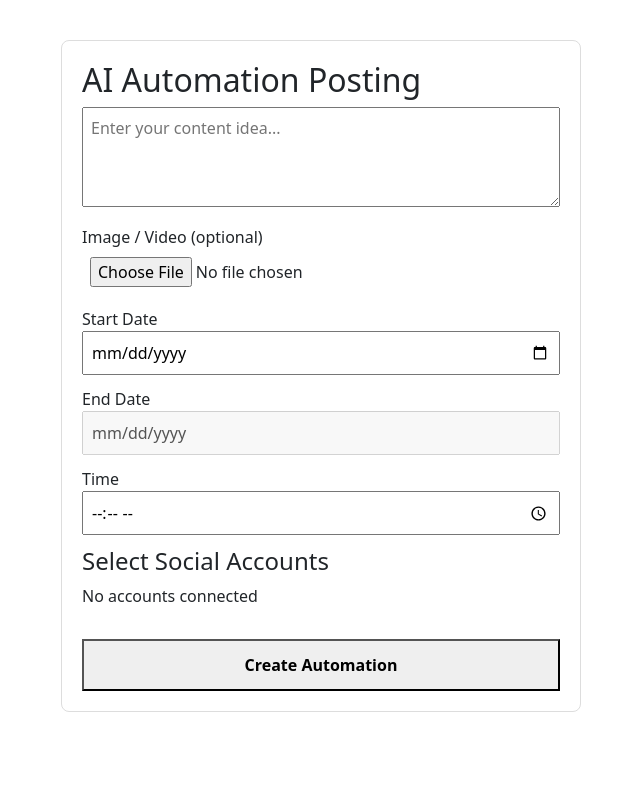
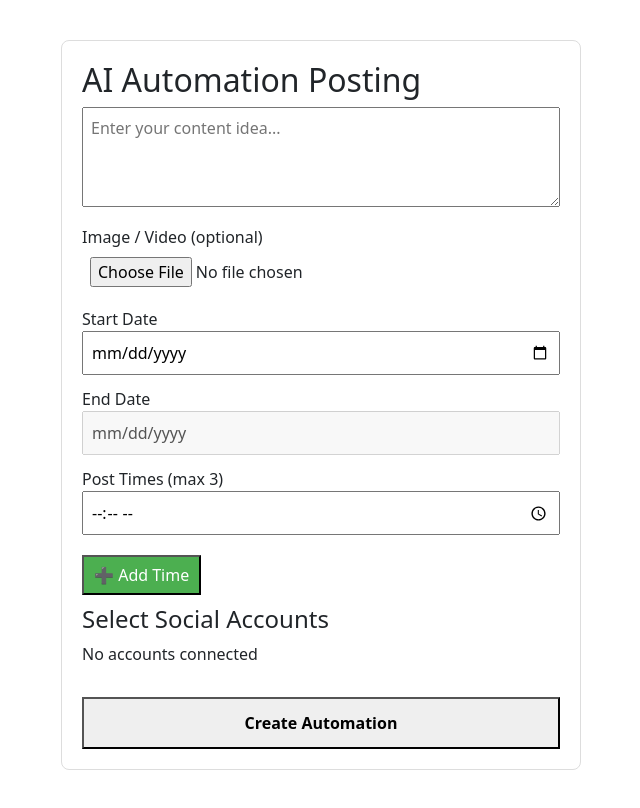
Before and after one commit to SwethaPodhila/automatedpostingsfrontend, a React (Create React App) app: page /manualPosting in a window 1280 px wide. Shown: the whole page, without its empty margins (319-959 px from the left). Built offline with nearby package versions, Linux system fonts and the light colour scheme.

Commit message:
frontend manual

```diff
--- a/src/pages/ManualPosting.jsx
+++ b/src/pages/ManualPosting.jsx
@@ -10,6 +10,21 @@ const ManualPosting = () => {
     const [selectedAccounts, setSelectedAccounts] = useState([]);
     const [loading, setLoading] = useState(false);
     const [mediaFile, setMediaFile] = useState(null);
+
+    const [times, setTimes] = useState([""]); // default 1 time input
+
+    const addTime = () => {
+        if (times.length >= 3) {
+            alert("Maximum 3 times per day allowed");
+            return;
+        }
+        setTimes([...times, ""]);
+    };
+
+    const removeTime = (index) => {
+        setTimes(times.filter((_, i) => i !== index));
+    };
+
 
     const handleFileChange = (e) => {
         const file = e.target.files[0];
@@ -86,13 +101,6 @@ const ManualPosting = () => {
        UI
     ======================== */
 
-    const PLATFORM_APIS = {
-        facebook: "http://localhost:5000/social/publish/facebook",
-        instagram: "http://localhost:5000/social/publish/instagram",
-        twitter: "http://localhost:5000/api/twitter/post",
-        linkedin: "http://localhost:5000/api/linkedin/post",
-    };
-
     const submitAutomation = async () => {
         if (!prompt || selectedAccounts.length === 0) {
             alert("Please fill all required fields");
@@ -103,52 +111,60 @@ const ManualPosting = () => {
             setLoading(true);
 
             const groupedAccounts = groupAccountsByPlatform();
+            const userId = localStorage.getItem("userId");
 
             const requests = Object.entries(groupedAccounts).map(
-                async ([platform, accountIds]) => {
+                async ([platform, pageIds]) => {
 
                     const formData = new FormData();
-                    formData.append("prompt", prompt);
-                    formData.append("startDate", startDate);
-                    formData.append("endDate", endDate);
-                    formData.append("time", time);
-                    formData.append("accounts", JSON.stringify(accountIds));
+
+                    formData.append("platform", platform);
+                    formData.append("userId", userId);
+                    formData.append("message", prompt);
+                    formData.append("pageIds", JSON.stringify(pageIds)); // 🔥 SEND ARRAY
+
+                    const validTimes = times.filter(t => t); // empty array allowed
+
+                    formData.append("times", JSON.stringify(validTimes)); // [] ok
+                    formData.append("startDate", startDate || "");
+                    formData.append("endDate", endDate || "");
 
                     if (mediaFile) {
                         formData.append("media", mediaFile);
                     }
 
-                    const apiUrl = PLATFORM_APIS[platform];
-                    if (!apiUrl) return;
-
-                    return axios.post(apiUrl, formData, {
-                        headers: { "Content-Type": "multipart/form-data" }
-                    });
+                    return axios.post(
+                        "http://localhost:5000/automation/publish",
+                        formData,
+                        {
+                            headers: { "Content-Type": "multipart/form-data" }
+                        }
+                    );
                 }
             );
 
             await Promise.all(requests);
-
-            alert("Posts scheduled for selected platforms ✅");
+            alert("Posts scheduled for all selected pages ✅");
 
         } catch (error) {
-            console.error(error);
+            console.error("Automation error:", error);
             alert("Failed to create automation ❌");
         } finally {
             setLoading(false);
         }
     };
 
-
     const groupAccountsByPlatform = () => {
         return selectedAccounts.reduce((acc, accountId) => {
-            const account = accounts.find((a) => a._id === accountId);
+            const account = accounts.find(a => a._id === accountId);
             if (!account) return acc;
 
             if (!acc[account.platform]) {
                 acc[account.platform] = [];
             }
-            acc[account.platform].push(account._id);
+
+            // 🔥 THIS IS THE KEY FIX
+            acc[account.platform].push(account.providerId);
 
             return acc;
         }, {});
@@ -207,14 +223,47 @@ const ManualPosting = () => {
                 style={styles.input}
             />
 
-            {/* TIME */}
-            <label>Time</label>
-            <input
-                type="time"
-                value={time}
-                onChange={(e) => setTime(e.target.value)}
-                style={styles.input}
-            />
+            <label>Post Times (max 3)</label>
+
+            {times.map((t, index) => (
+                <div key={index} style={{ display: "flex", gap: 10, marginBottom: 8 }}>
+                    <input
+                        type="time"
+                        value={t}
+                        onChange={(e) => {
+                            const updated = [...times];
+                            updated[index] = e.target.value;
+                            setTimes(updated);
+                        }}
+                        style={{ ...styles.input, flex: 1 }}
+                    />
+
+                    {times.length > 1 && (
+                        <button
+                            type="button"
+                            onClick={() => removeTime(index)}
+                            style={{ background: "#ff4d4d", color: "#fff" }}
+                        >
+                            ✖
+                        </button>
+                    )}
+                </div>
+            ))}
+
+            {times.length < 3 && (
+                <button
+                    type="button"
+                    onClick={addTime}
+                    style={{
+                        background: "#4caf50",
+                        color: "#fff",
+                        padding: "6px 10px",
+                        marginBottom: 10
+                    }}
+                >
+                    ➕ Add Time
+                </button>
+            )}
 
             {/* ACCOUNTS */}
             <h4>Select Social Accounts</h4>
```
